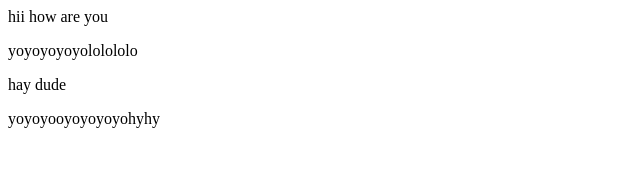
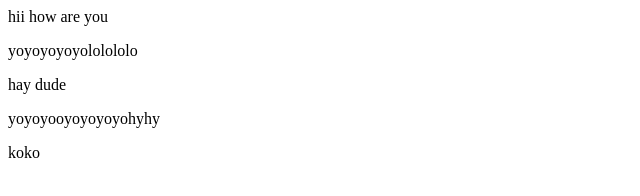
Before and after one commit to Azeem7075/test, a plain HTML site: page index.html in a window 1280 px wide. Shown: the full height of the page, 0-640 px from the left. Drawn offline with Linux system fonts and the light colour scheme.

Commit message:
added koko

```diff
--- a/index.html
+++ b/index.html
@@ -14,3 +14,4 @@
 <p>hay dude</p>
 
 <p>yoyoyooyoyoyoyohyhy</p>
+<p>koko</p>
```
